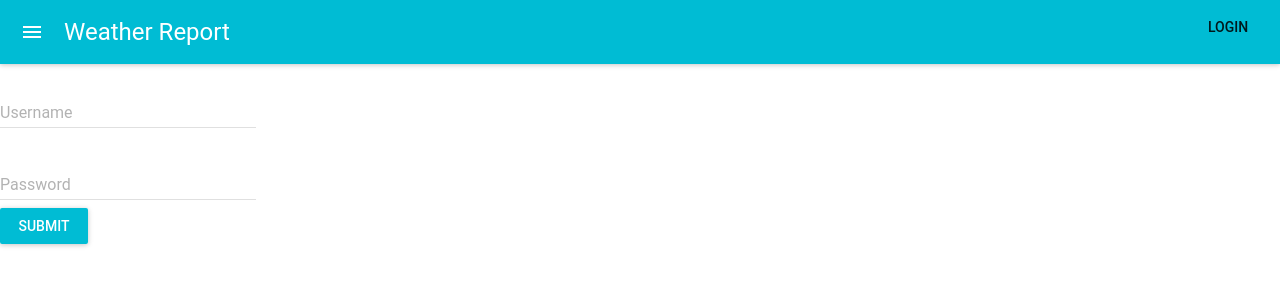
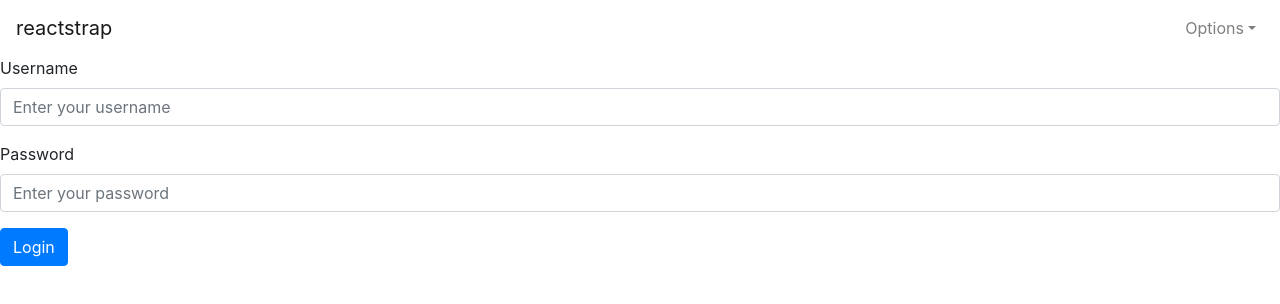
Before and after one commit to MrCandle/weather-report, a React (Create React App) app in the folder react-ui/: page /login in a window 1280 px wide. Shown: the top 304 px of the page. Built offline with nearby package versions, Linux system fonts and the light colour scheme; sample sign-in values are in the browser's storage.

Commit message:
Remove material-ui, add reactstrap. Remove console logs

```diff
--- a/react-ui/src/App.js
+++ b/react-ui/src/App.js
@@ -1,17 +1,14 @@
 import React, { Component } from 'react';
 import Header from './Header'
 import Main from './Main'
-import MuiThemeProvider from 'material-ui/styles/MuiThemeProvider';
 
 class App extends Component {
   render() {
     return (
-			<MuiThemeProvider>
-				<div className="App">
-					<Header />
-					<Main />
-				</div>
-			</MuiThemeProvider>
+			<div className="App">
+				<Header />
+				<Main />
+			</div>
     );
   }
 }
--- a/react-ui/src/Boards/BoardList.js
+++ b/react-ui/src/Boards/BoardList.js
@@ -3,30 +3,31 @@ import {connect} from 'react-redux';
 import {bindActionCreators} from 'redux';
 import * as boardActions from '../actions/boardActions';
 import {Link} from 'react-router-dom';
+import Card, { CardActions, CardContent } from 'material-ui/Card';
 
 class BoardList extends Component {
 
-	username;
-
 	constructor(props){
 		super();
-		this.username = sessionStorage.getItem('currentUser').username;
 	}
 
   componentDidMount() {
-		console.log(this.props);
 		if (this.props.boards.length === 0 ){
 			this.props.actions.fetchBoards();
 		}
   }
 
+	getUsername(){
+		return sessionStorage.getItem('currentUser');
+	}
+
   render() {
     return (
       <div>
-        <h2>This are the nested routes for {this.username}</h2>
+        <h2>This are the nested routes for {this.getUsername()}</h2>
         <ul>
           {this.props.boards.map(board =>
-            <li><Link to={{ pathname: `/boards/${this.username}/${board.id}` } } >{board.name}</Link></li>
+            <li><Link to={{ pathname: `/boards/${this.getUsername()}/${board.id}` } } >{board.name}</Link></li>
           )}
         </ul>
       </div>
@@ -35,7 +36,6 @@ class BoardList extends Component {
 }
 
 function mapStateToProps(state) {
-	console.log('mapStateToProps', state)
 	if (state.boards.length > 0){
 		return {boards: state.boards}
 	} else {
--- a/react-ui/src/Header/index.js
+++ b/react-ui/src/Header/index.js
@@ -1,24 +1,56 @@
 import React, { Component } from 'react';
-import AppBar from 'material-ui/AppBar';
-import MenuItem from 'material-ui/MenuItem';
-import IconButton from 'material-ui/IconButton';
-import IconMenu from 'material-ui/IconMenu';
-import MoreVertIcon from 'material-ui/svg-icons/navigation/more-vert';
-import FlatButton from 'material-ui/FlatButton';
+import {
+  Collapse,
+  Navbar,
+  NavbarToggler,
+  NavbarBrand,
+  Nav,
+  NavItem,
+  NavLink,
+  UncontrolledDropdown,
+  DropdownToggle,
+  DropdownMenu,
+  DropdownItem } from 'reactstrap';
 import { Link } from 'react-router-dom';
 
 class Header extends Component {
 
+	constructor(props) {
+		super(props);
+
+		this.toggle = this.toggle.bind(this);
+		this.state = {
+      isOpen: false
+    };
+	}
+
 	isLoggedIn(){
-		return sessionStorage.getItem('loggedIn') === 'true';
+		return sessionStorage.getItem('currentUser') !== null;
+	}
+
+	toggle() {
+    this.setState({
+      isOpen: !this.state.isOpen
+    });
 	}
 
   render() {
     return (
-			<AppBar
-          title="Weather Report"
-          iconElementRight={this.isLoggedIn() ? <Logged /> : <Login />}
-      />
+			<Navbar color="faded" light expand="md">
+				<NavbarBrand href="/">reactstrap</NavbarBrand>
+				<NavbarToggler onClick={this.toggle} />
+				<Collapse isOpen={this.state.isOpen} navbar>
+					<Nav className="ml-auto" navbar>
+						{/* <NavItem>
+							<NavLink href="/boards/">Components</NavLink>
+						</NavItem> */}
+						{/* <NavItem>
+							<NavLink href="https://github.com/reactstrap/reactstrap">Github</NavLink>
+						</NavItem> */}
+						{this.isLoggedIn() ? <Logged /> : <Login />}
+					</Nav>
+				</Collapse>
+			</Navbar>
     );
   }
 }
@@ -27,9 +59,9 @@ class Login extends Component {
 
   render() {
     return (
-			<Link to='/login'>
-      	<FlatButton label="Login" />
-			</Link>
+			<NavItem>
+				<NavLink tag={Link} to="/login">Login</NavLink>
+			</NavItem>
     );
   }
 }
@@ -38,16 +70,23 @@ class Logged extends Component {
 
   render() {
     return (
-      <IconMenu
-				iconButtonElement={
-					<IconButton><MoreVertIcon /></IconButton>
-				}
-				targetOrigin={{horizontal: 'right', vertical: 'top'}}
-				anchorOrigin={{horizontal: 'right', vertical: 'top'}}
-			>
-				<MenuItem primaryText="My Profile" />
-				<MenuItem primaryText="Sign out" />
-			</IconMenu>
+			<UncontrolledDropdown nav inNavbar>
+				<DropdownToggle nav caret>
+					Options
+				</DropdownToggle>
+				<DropdownMenu >
+					<DropdownItem>
+						Option 1
+					</DropdownItem>
+					<DropdownItem>
+						Option 2
+					</DropdownItem>
+					<DropdownItem divider />
+					<DropdownItem>
+						Reset
+					</DropdownItem>
+				</DropdownMenu>
+			</UncontrolledDropdown>
     );
   }
 }
--- a/react-ui/src/Login/index.js
+++ b/react-ui/src/Login/index.js
@@ -1,6 +1,5 @@
 import React, { Component } from 'react';
-import RaisedButton from 'material-ui/RaisedButton';
-import TextField from 'material-ui/TextField';
+import { Button, Form, FormGroup, Label, Input, FormText } from 'reactstrap';
 import { Link } from 'react-router-dom';
 
 class Login extends Component {
@@ -11,32 +10,42 @@ class Login extends Component {
 			username: '',
 			password: ''
 		};
+
+		this.handleClick = this.handleClick.bind(this);
+		this.handlePasswordChange = this.handlePasswordChange.bind(this);
+		this.handleUsernameChange = this.handleUsernameChange.bind(this);
+
 	}
 
 	handleClick(event){
-		sessionStorage.setItem('currentUser', this.state);
+		sessionStorage.setItem('currentUser', this.state.username);
+	}
+
+	handleUsernameChange(event){
+		this.setState({username: event.target.value})
+	}
+
+	handlePasswordChange(event){
+		this.setState({password: event.target.value})
 	}
 
   render() {
     return (
-      <div>
-        <TextField
-             hintText="Enter your Username"
-             floatingLabelText="Username"
-             onChange = {(event,newValue) => this.setState({username:newValue})}
-             />
-           <br/>
-             <TextField
-               type="password"
-               hintText="Enter your Password"
-               floatingLabelText="Password"
-               onChange = {(event,newValue) => this.setState({password:newValue})}
-               />
-             <br/>
-						<Link to={`/boards/${this.state.username}`}>
-							<RaisedButton label="Submit" primary={true}  onClick={(event) => this.handleClick(event)}/>
-						</Link>
-      </div>
+      <Form>
+				<FormGroup>
+          <Label for="username">Username</Label>
+					<Input type="text" name="username" id="username" placeholder="Enter your username"
+						onChange={this.handleUsernameChange}/>
+        </FormGroup>
+        <FormGroup>
+          <Label for="password">Password</Label>
+					<Input type="password" name="password" id="password" placeholder="Enter your password"
+						onChange={this.handlePasswordChange}/>
+        </FormGroup>
+				<Link to={`/boards/${this.state.username}`}>
+					<Button color="primary" onClick={(event) => this.handleClick(event)}>Login</Button>
+				</Link>
+      </Form>
     );
   }
 }
--- a/react-ui/src/Main/index.js
+++ b/react-ui/src/Main/index.js
@@ -5,7 +5,7 @@ import Boards from '../Boards';
 import Login from '../Login';
 
 function isLoggedIn() {
-	return Object.keys(sessionStorage.getItem('currentUser')).length > 0;
+	return sessionStorage.getItem('currentUser') !== null;
 }
 
 class Main extends Component {
--- a/react-ui/src/actions/boardActions.js
+++ b/react-ui/src/actions/boardActions.js
@@ -23,10 +23,8 @@ function fetchBoardsSuccess(boards) {
 }
 
 export function fetchBoards() {
-	console.log('fetch boards action');
 	return function (dispatch) {
 		return boardApi.fetchBoards().then(boards => {
-			console.log(`Dispatching fetchBoardsSuccess: ${boards}`);
 			dispatch(fetchBoardsSuccess(boards));
 		});
 	}
--- a/react-ui/src/api/boardApi.js
+++ b/react-ui/src/api/boardApi.js
@@ -3,10 +3,8 @@ import axios from 'axios';
 class BoardApi {
 
 	static fetchBoards() {
-		console.log('fetch board api');
 		return axios.get(`${window.location.origin}/api/boards`)
 			.then(res => {
-				console.log('response: ', res.data);
 				return res.data;
 			});
 	}
--- a/react-ui/src/index.js
+++ b/react-ui/src/index.js
@@ -6,6 +6,7 @@ import registerServiceWorker from './registerServiceWorker';
 import { BrowserRouter } from 'react-router-dom'
 import { Provider } from 'react-redux'
 import configureStore from './store/store'
+import 'bootstrap/dist/css/bootstrap.css';
 
 const store = configureStore()
 
--- a/react-ui/src/reducers/boardsReducer.js
+++ b/react-ui/src/reducers/boardsReducer.js
@@ -1,7 +1,6 @@
 import initialState from './initialState';
 
 const boards = (state = initialState.boards, action) => {
-	console.log('fetch boards reducer: ', action);
 	switch (action.type) {
 		case 'FETCH_BOARDS_SUCCESS':
 			return action.boards
```
Also changed, not shown: react-ui/package.json (+6 -3 lines).
